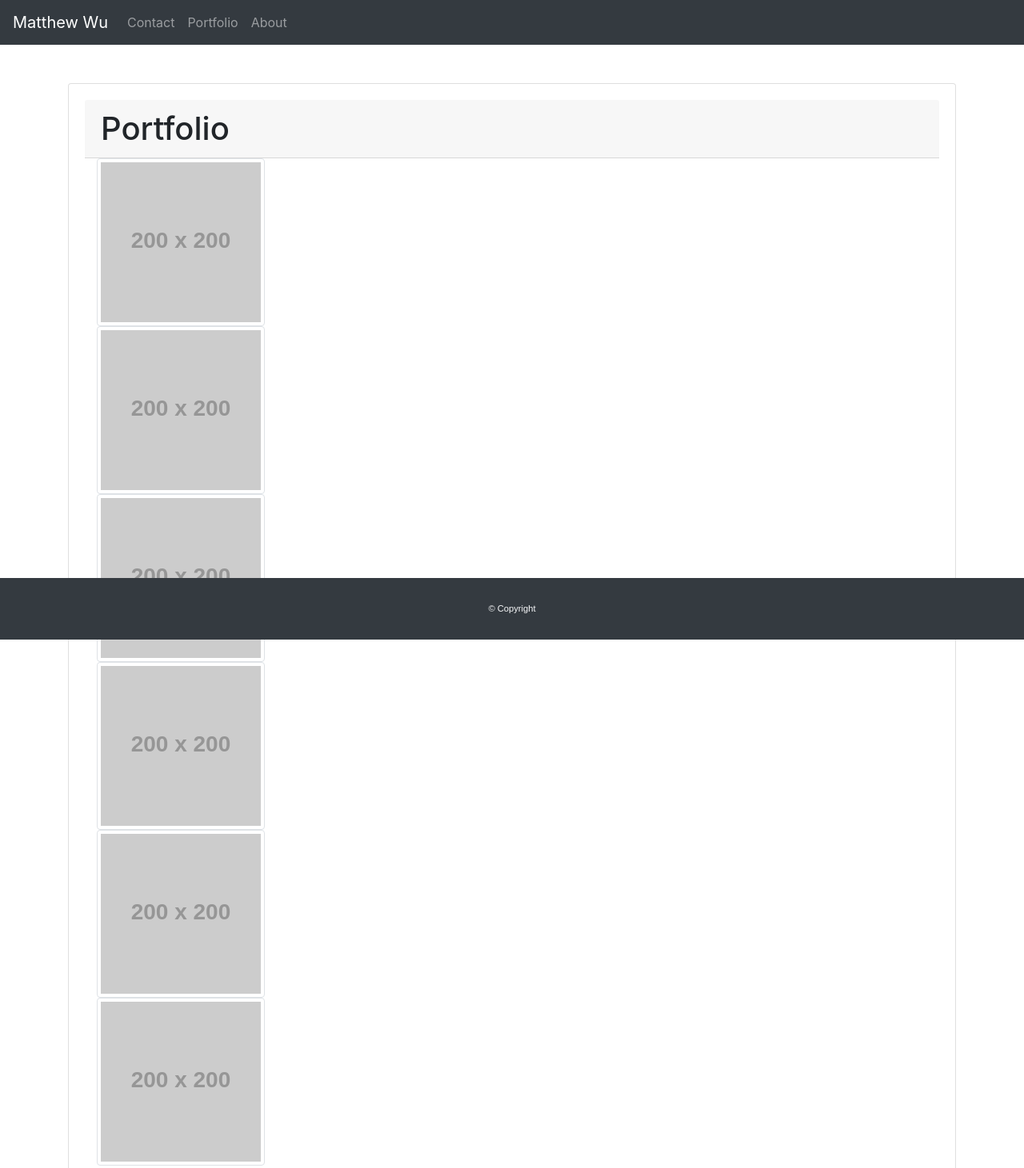
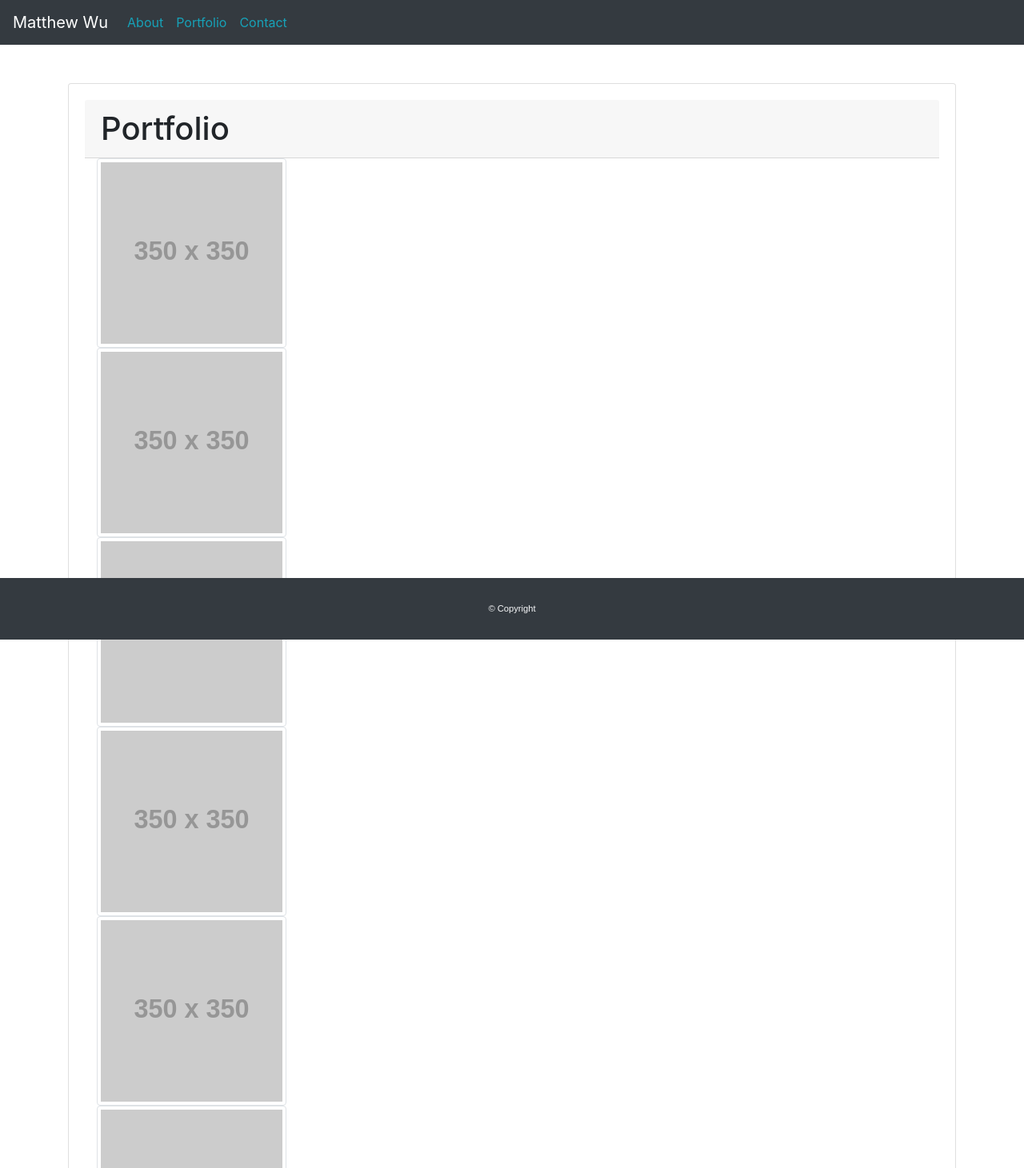
Before and after one commit to peatysinglemalt/homework-2, a plain HTML site: page portfolio.html in a window 1280 px wide. Shown: the top 1461 px of the page at 80% size. Drawn offline with nearby package versions, Linux system fonts and the light colour scheme; placeholder pictures from the web are drawn by us.

Commit message:
added page links in nav bar

```diff
--- a/portfolio.html
+++ b/portfolio.html
@@ -16,17 +16,23 @@
 <body>
   <nav class="navbar navbar-expand-lg navbar-dark bg-dark">
     <a class="navbar-brand" href="#">Matthew Wu</a>
-        <button class="navbar-toggler" type="button" data-toggle="collapse" data-target="#navbarNavAltMarkup" aria-controls="navbarNavAltMarkup" aria-expanded="false" aria-label="Toggle navigation">
-            <span class="navbar-toggler-icon"></span>
-        </button>
+      <button class="navbar-toggler" type="button" data-toggle="collapse" data-target="#navbarNavAltMarkup" aria-controls="navbarNavAltMarkup" aria-expanded="false" aria-label="Toggle navigation">
+        <span class="navbar-toggler-icon"></span>
+      </button>
 
-    <div class="collapse navbar-collapse" id="navbarNavAltMarkup">
-        <div class="navbar-nav">
-            <a class="nav-item nav-link" href="#">Contact</a>
-            <a class="nav-item nav-link" href="#">Portfolio</a>
-            <a class="nav-item nav-link" href="#">About</a>
-        </div>
-    </div>
+      <div class="collapse navbar-collapse" id="navbarNavAltMarkup">
+        <ul class="navbar-nav mr-auto mt-2 mt-lg-0">
+          <li class="nav-item active">
+            <a class="nav-link text-info" href="index.html">About <span class="sr-only">(current)</span></a>
+          </li>
+          <li class="nav-item active">
+            <a class="nav-link text-info" href="portfolio.html">Portfolio <span class="sr-only">(current)</span></a>
+          </li>
+          <li class="nav-item active">
+            <a class="nav-link text-info" href="contact.html">Contact <span class="sr-only">(current)</span></a>
+          </li>
+        </ul>
+      </div>
   </nav>
 
   <div class="container mt-5">
@@ -34,27 +40,27 @@
       <div class="card-body">
         <h1 class="card-header">Portfolio</h1>
         <div class="col-md-3">
-          <img class="img img-thumbnail" src="http://placehold.it/200x200">
+          <img class="img img-thumbnail" src="http://placehold.it/350x350">
         </div>
 
         <div class="col-md-3">
-          <img class="img img-thumbnail" src="http://placehold.it/200x200">
+          <img class="img img-thumbnail" src="http://placehold.it/350x350">
         </div>
 
         <div class="col-md-3">
-          <img class="img img-thumbnail" src="http://placehold.it/200x200">
+          <img class="img img-thumbnail" src="http://placehold.it/350x350">
         </div>
 
         <div class="col-md-3">
-          <img class="img img-thumbnail" src="http://placehold.it/200x200">
+          <img class="img img-thumbnail" src="http://placehold.it/350x350">
         </div>
 
         <div class="col-md-3">
-          <img class="img img-thumbnail" src="http://placehold.it/200x200">
+          <img class="img img-thumbnail" src="http://placehold.it/350x350">
         </div>
 
         <div class="col-md-3">
-          <img class="img img-thumbnail" src="http://placehold.it/200x200">
+          <img class="img img-thumbnail" src="http://placehold.it/350x350">
         </div>
 
       </div>
```
Also changed, not shown: contact.html (+16 -10 lines), index.html (+11 -5 lines).
